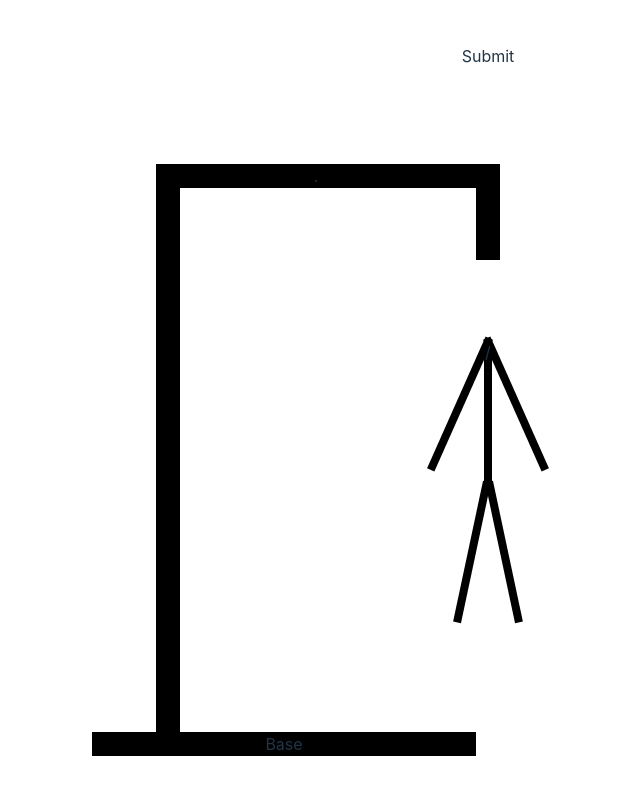
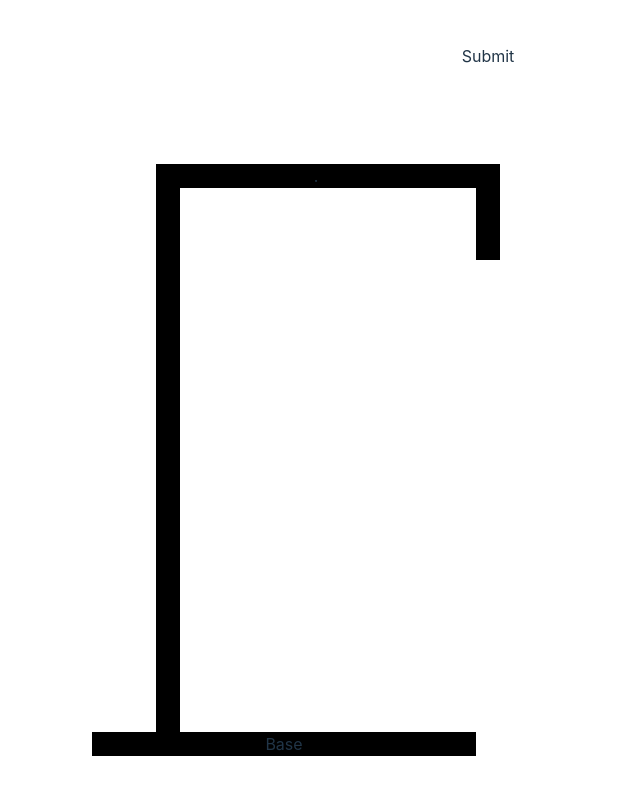
Before and after one commit to stephane-torres-madetech/hangman-site, a React (Vite) app in the folder front-end/: page / in a window 1280 px wide. Shown: the top 794 px of the page, without its empty margins (276-916 px from the left). Built offline with nearby package versions, Linux system fonts and the light colour scheme.

Commit message:
show different body parts of the hangman depending on how many wrong guesses have been made

```diff
--- a/front-end/src/App.jsx
+++ b/front-end/src/App.jsx
@@ -9,6 +9,7 @@ function App() {
   const [guess, setGuess] = useState("");
   const [alreadyGuessed, setAlreadyGuessed] = useState([]);
   const [wrongGuesses, setWrongGuesses] = useState(0)
+
   function hasBeenGuessed(guess, alreadyGuessed) {
     if(alreadyGuessed.length > 0){
       return alreadyGuessed.some((element) => element == guess);
@@ -20,7 +21,9 @@ function App() {
     if (hasBeenGuessed(guess, alreadyGuessed)) {
       alert("You've already guessed that letter, please guess another");
       setGuess('')
-    } else {
+    } else if(guess == ''){
+      alert("You have\'t picked a letter, please pick one")
+    } else{
       await axios
         .post("http://localhost:5000", guess)
         .then((response) => {
@@ -39,6 +42,7 @@ function App() {
   function handleInputChange(e) {
     setGuess(e.target.value);
   }
+
   return (
     <div className="w-full">
       <UsersGuess
--- a/front-end/src/components/hangman.jsx
+++ b/front-end/src/components/hangman.jsx
@@ -1,6 +1,19 @@
+import { useEffect } from "react";
+
 function Hangman({wrongGuesses}) {
 
   // use a useEffect to re-render when wrongGuesses changes and to fire a funtion that changes opacticity of different hangman elements?
+  function setOpacity(){
+    const bodyParts = document.querySelectorAll('div.hangman > div')
+    for (let i = 0; i < wrongGuesses; i++){
+      bodyParts[i].style.opacity = '100%'
+    }
+  }
+
+  useEffect(() => {
+    setOpacity()
+  }, [wrongGuesses])
+
   return (
     <div className="w-144 relative">
       <div className="">
@@ -11,11 +24,11 @@ function Hangman({wrongGuesses}) {
       </div>
       <div className="hangman absolute right-28 top-28 translate-y-16 translate-x-3" >
         <div className="rounded-full bg-black w-24 h-24 opacity-0">.</div>
-        <div className="w-2 h-36 bg-black relative rotate-[24deg] -top-2 left-4"></div>
-        <div className="w-2 h-36 bg-black relative -rotate-[24deg] -top-38 left-18"></div>
-        <div className="w-2 h-36 bg-black translate-x-11 relative -top-72" >/</div>
-        <div className="w-2 h-36 bg-black rotate-12 translate-x-7 -translate-y-1 relative -top-72" ></div>
-        <div className="w-2 h-36 bg-black -translate-y-37 -rotate-12 translate-x-15 relative -top-72"></div>
+        <div className="w-2 h-36 bg-black relative rotate-[24deg] -top-2 left-4 opacity-0"></div>
+        <div className="w-2 h-36 bg-black relative -rotate-[24deg] -top-38 left-18 opacity-0"></div>
+        <div className="w-2 h-36 bg-black translate-x-11 relative -top-72 opacity-0">/</div>
+        <div className="w-2 h-36 bg-black rotate-12 translate-x-7 -translate-y-1 relative -top-72 opacity-0"></div>
+        <div className="w-2 h-36 bg-black -translate-y-37 -rotate-12 translate-x-15 relative -top-72 opacity-0"></div>
 
 
       </div>
```
